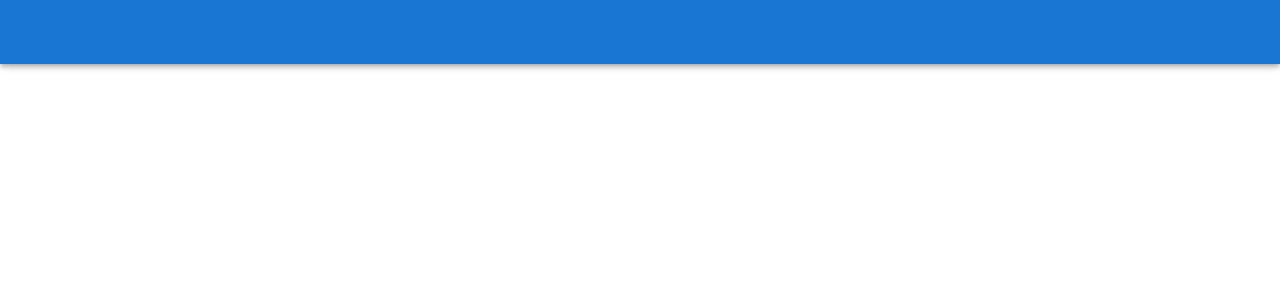
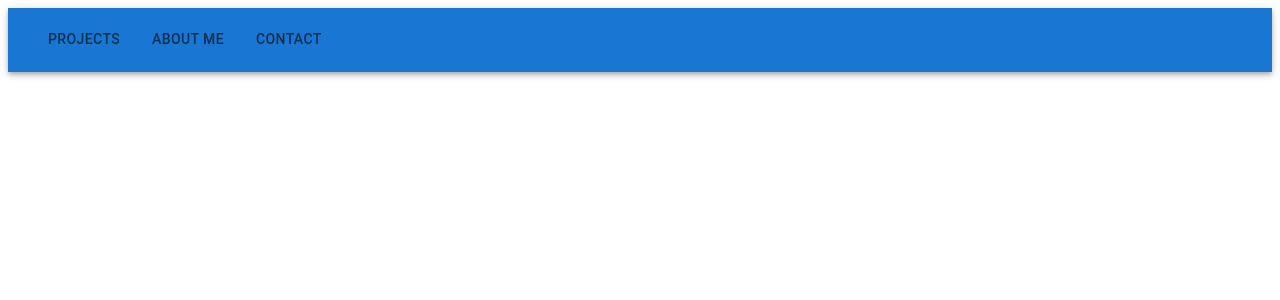
Before and after one commit to dlittle1/react-portfolio, a React (Create React App) app: page / in a window 1280 px wide. Shown: the top 300 px of the page. Built offline with nearby package versions, Linux system fonts and the light colour scheme.

Commit message:
created navbar

```diff
--- a/src/App.js
+++ b/src/App.js
@@ -1,10 +1,13 @@
 import Navbar from './components/Navbar'
 import { ThemeProvider } from '@mui/material'
+import theme from './themes/primaryTheme'
 
 function App() {
   return (
     <>
-      <Navbar />
+      <ThemeProvider theme={theme}>
+        <Navbar />
+      </ThemeProvider>
     </>
   )
 }
--- a/src/components/Navbar.js
+++ b/src/components/Navbar.js
@@ -1,11 +1,30 @@
-import { AppBar, Toolbar } from '@mui/material'
-import React from 'react'
+import { TabsContext } from '@mui/base'
+import { AppBar, Box, Toolbar, Tab, Tabs } from '@mui/material'
+import React, { useState } from 'react'
 
 const Navbar = () => {
+  const [value, setValue] = useState('one')
+
+  const handleChange = (e, newValue) => {
+    setValue(newValue)
+  }
+
   return (
     <>
-      <AppBar>
-        <Toolbar></Toolbar>
+      <AppBar position='static'>
+        <Toolbar>
+          <Tabs
+            value={value}
+            onChange={handleChange}
+            textColor='secondary'
+            indicatorColor='secondary'
+            aria-label='tabs'
+          >
+            <Tab label='Projects' value='1' />
+            <Tab label='About Me' value='2' />
+            <Tab label='Contact' value='3' />
+          </Tabs>
+        </Toolbar>
       </AppBar>
     </>
   )
--- a/src/themes/primaryTheme.js
+++ b/src/themes/primaryTheme.js
@@ -0,0 +1,5 @@
+import { createTheme } from '@mui/material'
+
+const rickGreen = '#78F37D'
+
+export default createTheme({})
```
